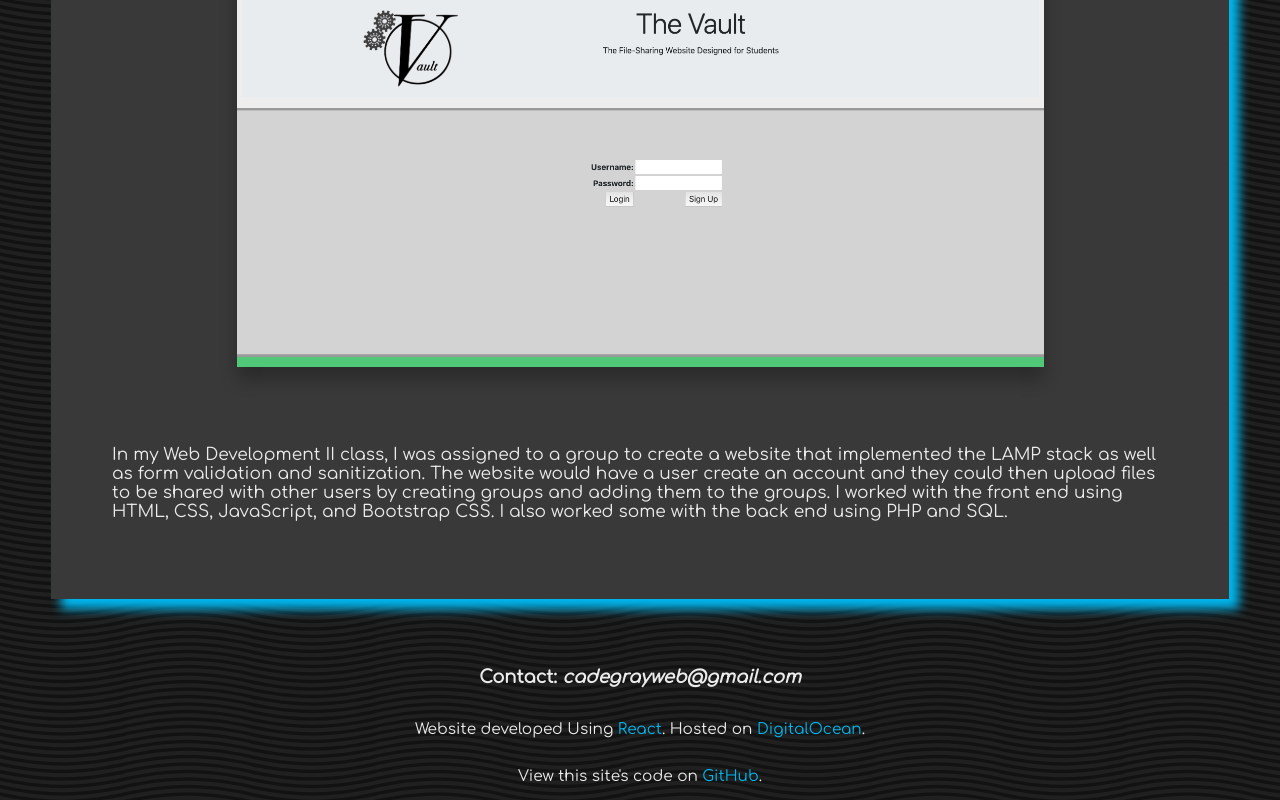
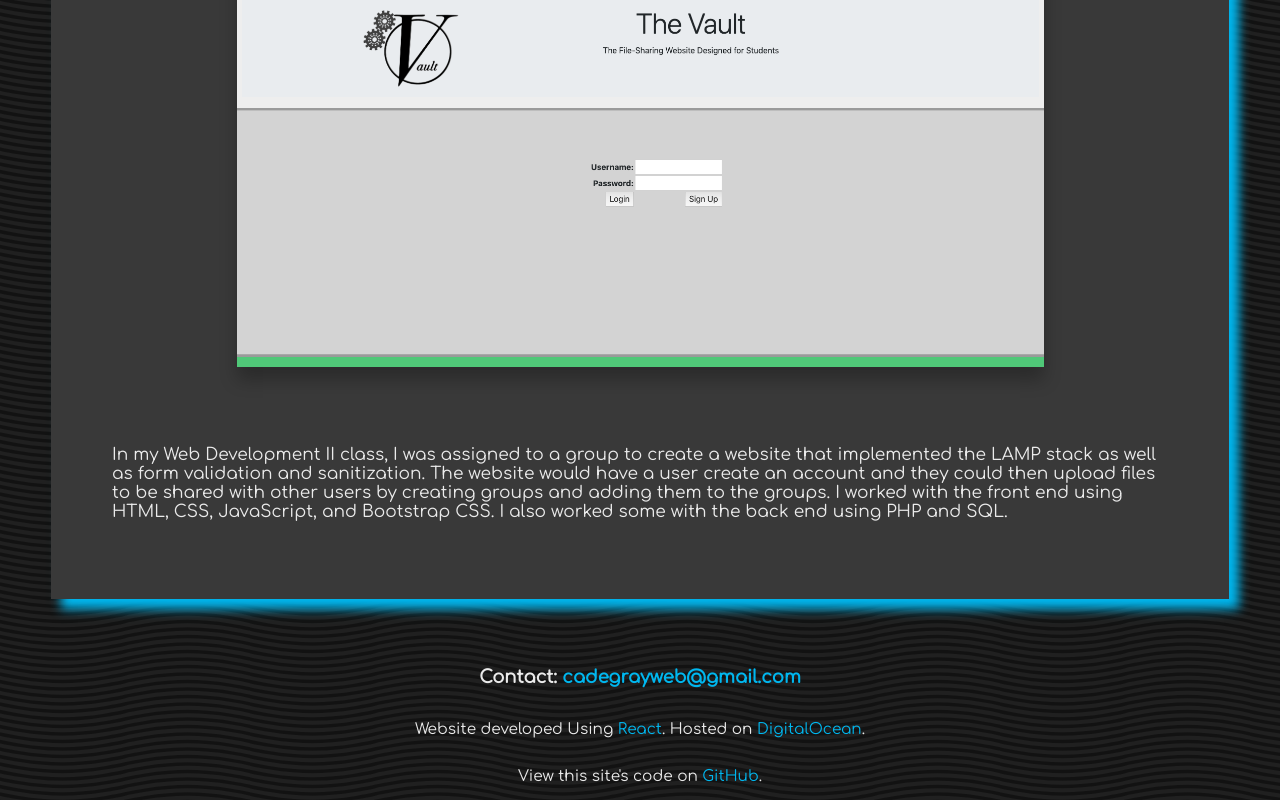
Before and after one commit to cade-gray/personal-site-react, a React (Create React App) app: page /projects in a window 1280 px wide. Shown: the part 3391-4191 px from the top of the page. Built offline with nearby package versions, Linux system fonts and the light colour scheme.

Commit message:
Added mailto tag to email on footer

```diff
--- a/src/Footer/Footer.js
+++ b/src/Footer/Footer.js
@@ -4,7 +4,8 @@ export default function Footer() {
   return (
     <div className="footer">
       <h3>
-        Contact: <i>cadegrayweb@gmail.com</i>
+        Contact:{" "}
+        <a href="mailto:cadegrayweb@gmail.com">cadegrayweb@gmail.com</a>
       </h3>
       <p>
         Website developed Using <a href={"https://reactjs.org/"}>React</a>.
```
